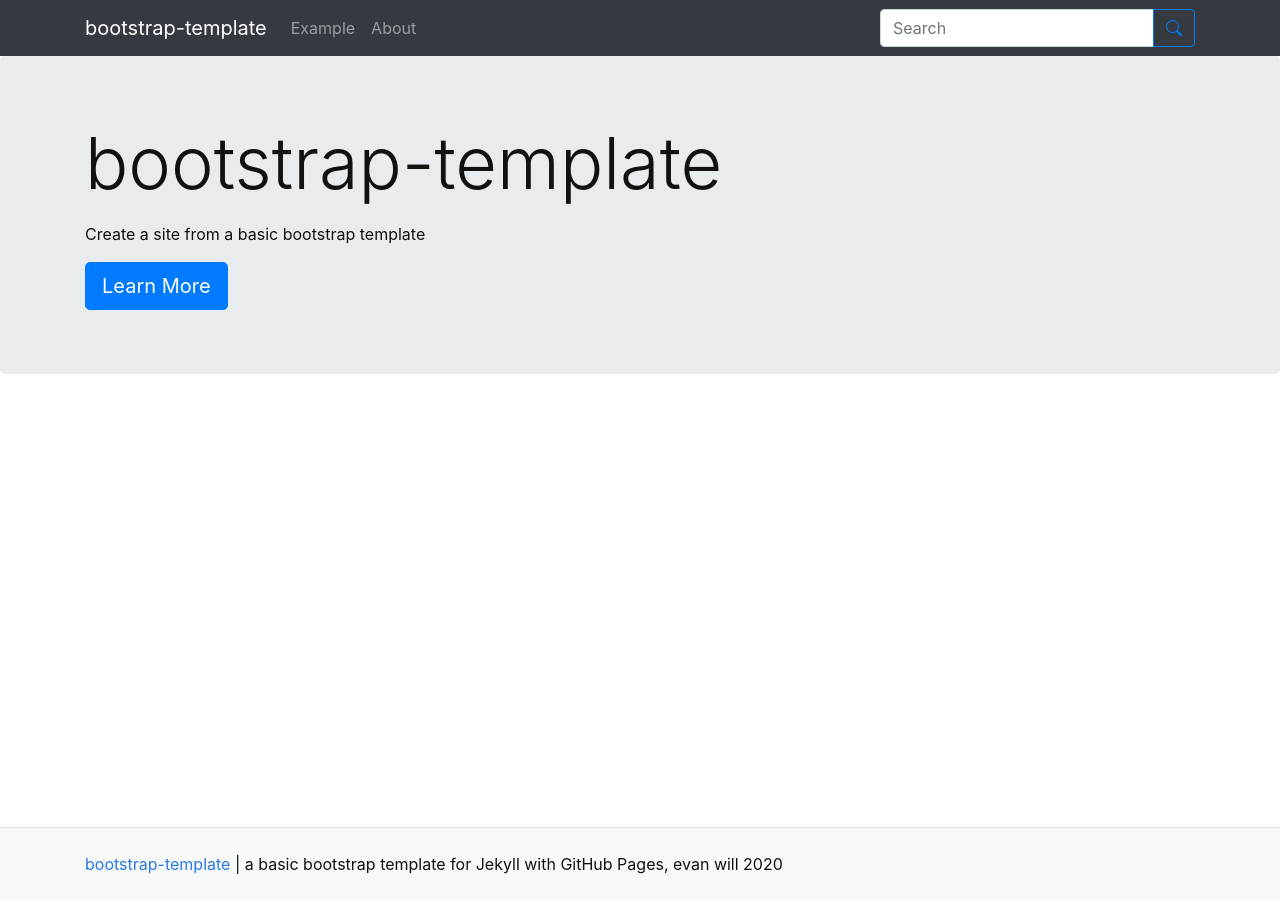
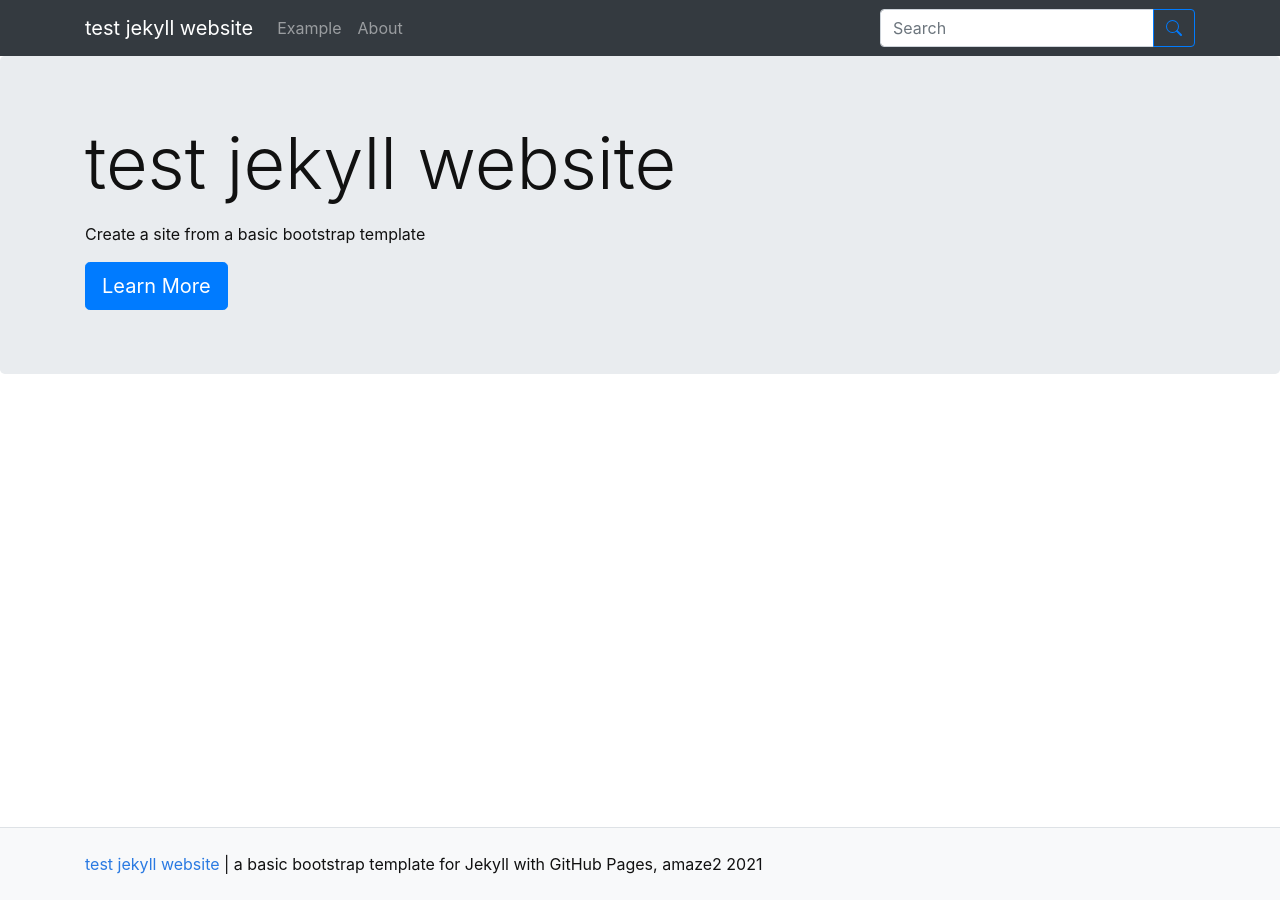
Before and after one commit to amaze2/jekyll-learning, a Jekyll site: the page built from pages/index.md, in a window 1280 px wide. Built offline with Jekyll 4.4.1, drawn with Linux system fonts in a browser that asks for light colours.

Commit message:
set up config

```diff
--- a/_config.yml
+++ b/_config.yml
@@ -9,10 +9,10 @@
 #######
 # SITE SETTINGS
 #
-title: bootstrap-template
+title: test jekyll website
 description: "a basic bootstrap template for Jekyll with GitHub Pages"
-year: 2020
-author: evan will
+year: 2021
+author: amaze2
 # add search box to navbar, true/false
 search: true
 
@@ -42,7 +42,7 @@ google-analytics-id:
 # ROBOTS EXCLUDE [optional!]
 #
 # set noindex to true if you do NOT want Google to index your site
-# noindex: true
+noindex: true
 
 
 #######
```
